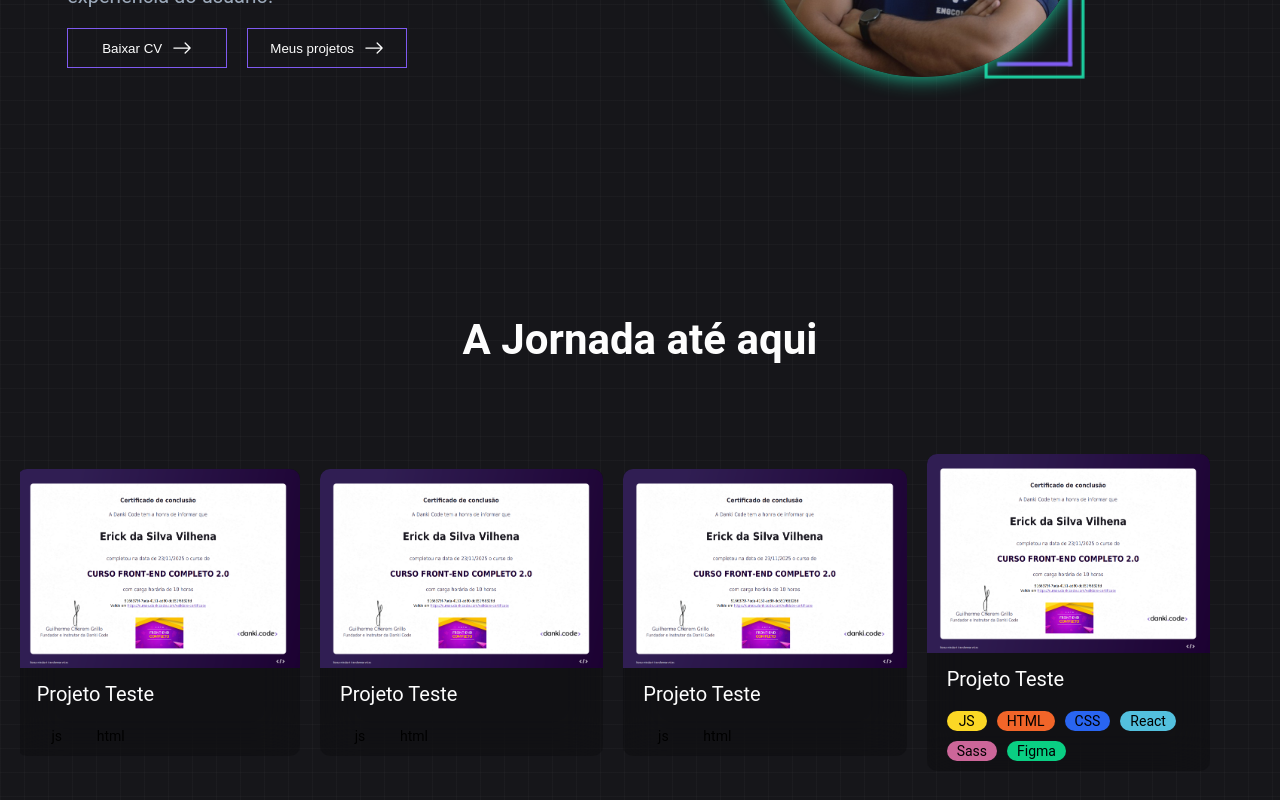
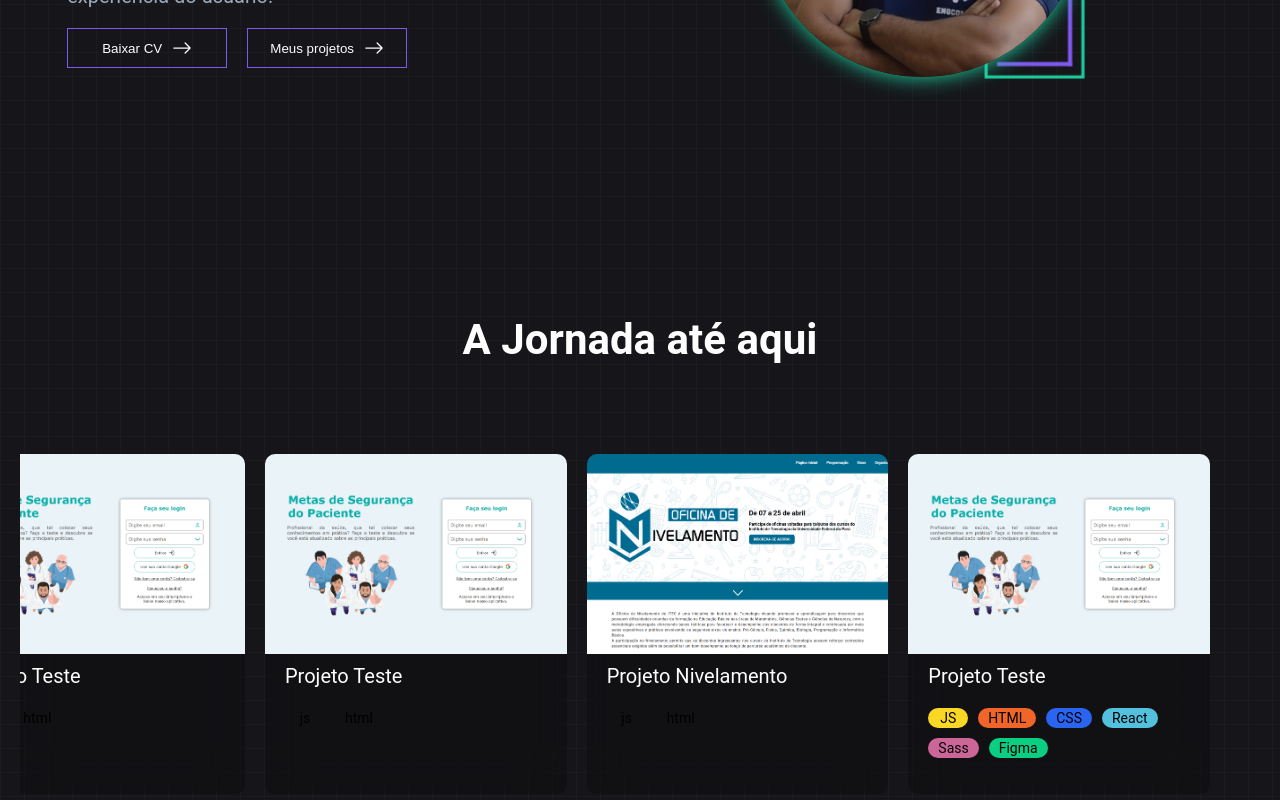
Before and after one commit to erick-s-vilhena/portfolio, a React (Vite) app: page / in a window 1280 px wide. Shown: the part 1436-2236 px from the top of the page. Built offline with nearby package versions, Linux system fonts and the light colour scheme.

Commit message:
img nivelamento

```diff
--- a/src/components/Projetos.jsx
+++ b/src/components/Projetos.jsx
@@ -1,7 +1,8 @@
 import { useEffect, useRef } from 'react';
 import '../styles/Projetos.scss';
 
-import ImgProjetoTeste from '../img/ImgFrontEnd2.png';
+import ImgProjetoTeste from '../img/pro-metas.png';
+import ImgProNivelameto from '../img/pro-nivelamento.png';
 
 export default function Projetos() {
   const containerRef = useRef(null);
@@ -101,7 +102,37 @@
           img: ImgProjetoTeste,
           titulo: 'Projeto Teste',
           recursos: ['JS', 'HTML', 'CSS', 'React', 'Sass', 'Figma']
-     }
+     },
+               {
+          img: ImgProjetoTeste,
+          titulo: 'Projeto Teste',
+          recursos: ['js', 'html']
+     },
+               {
+          img: ImgProjetoTeste,
+          titulo: 'Projeto Teste',
+          recursos: ['js', 'html']
+     },
+               {
+          img: ImgProjetoTeste,
+          titulo: 'Projeto Teste',
+          recursos: ['js', 'html']
+     },
+               {
+          img: ImgProjetoTeste,
+          titulo: 'Projeto Teste',
+          recursos: ['js', 'html']
+     },
+               {
+          img: ImgProNivelameto,
+          titulo: 'Projeto Nivelamento',
+          recursos: ['js', 'html']
+     },
+               {
+          img: ImgProjetoTeste,
+          titulo: 'Projeto Teste',
+          recursos: ['JS', 'HTML', 'CSS', 'React', 'Sass', 'Figma']
+               }
   ]
 
   return (
@@ -118,14 +149,14 @@
         onPointerCancel={handlePointerUp}
         style={{ cursor: 'grab', touchAction: 'pan-y' }}
       >
-        <div className="auxlixar" style={{minWidth: `calc(${projetos.length} * 300px)`}}>
+        <div className="auxlixar" style={{minWidth: `calc(${projetos.length} * 320px)`}}>
 
           {projetos.map((elemento, index)=>{
                return(
                     <div key={index} className="sigle-projetos">
-                      <div className="img">
-                        <img src={elemento.img} alt={elemento.titulo} />
-                      </div>
+                      <div className="img"
+                        style={{ backgroundImage: `url(${elemento.img})` }}
+                      ></div>
 
                       <div className="info">
                         <h2>{elemento.titulo}</h2>
@@ -137,6 +168,10 @@
                             )
                           })}
                         </div>
+
+                        {/* <div className="btn">
+                          <button>Ver Projeto</button>
+                        </div> */}
                       </div>
                     </div>
                )
--- a/src/styles/Projetos.scss
+++ b/src/styles/Projetos.scss
@@ -65,12 +65,38 @@
 
 
             .sigle-projetos{
-                width: 300px;
+                width: 320px;
+                height: 340px;
                 background-color: var(--cor-banner);
-                box-shadow: 0px 0px 5px 0px var(--cor-shadow-banner);
+                //box-shadow: 0px 0px 5px 0px var(--cor-shadow-banner);
                 backdrop-filter: blur(20px);
                 border-radius: 10px;
                 overflow: hidden;
+                cursor: pointer;
+                transition: all 0.3s ease !important;
+
+                &:hover{
+                    width: 330px;
+                    height: 360px;
+                    margin: 0 10px;
+                }
+
+                &:active{
+                    width: 330px;
+                    height: 360px;
+                    margin: 0 10px;
+                }
+
+                .img{
+                    user-select: none;
+                    width: 100%;
+                    height: 200px;
+                    object-fit: cover;
+                    overflow: hidden;
+                    background-position: center;
+                    background-size: cover;
+                    background-repeat: no-repeat;
+                }
 
                 .info{
                     padding: 10px 20px;
@@ -86,6 +112,7 @@
                         display: flex;
                         gap: 10px;
                         flex-wrap: wrap;
+                        padding-bottom: 20px;
 
                         .hab{
                             padding: 2px 10px;
@@ -113,6 +140,28 @@
                             &.Node{ background-color: var(--node); }
                         }
                     }
+
+                    .btn{
+                        margin-top: 20px;
+                        width: 100%;
+                        display: flex;
+                        justify-content: center;
+
+                        button{
+                            width: 50%;
+                            padding: 10px 20px;
+                            background-color: var(--cor-secun);
+                            color: var(--cor-titulo);
+                            border: none;
+                            border-radius: 5px;
+                            cursor: pointer;
+                            transition: background-color 0.2s ease;
+
+                            &:hover{
+                                filter: brightness(80%);
+                            }
+                        }
+                    }
                 }
             }
         }
```
Also changed, not shown: src/img/pro-metas.png (added), src/img/pro-nivelamento.png (added).
